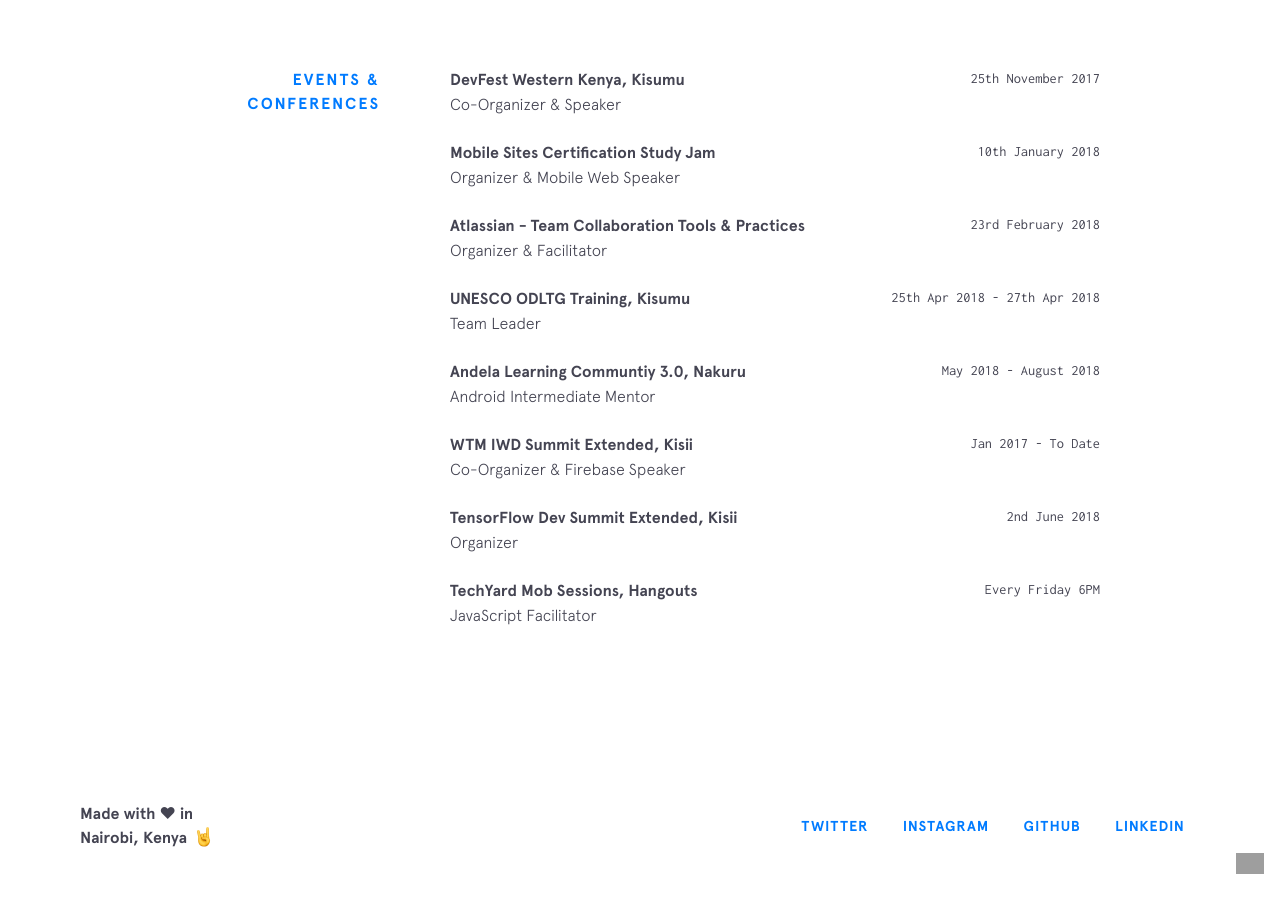
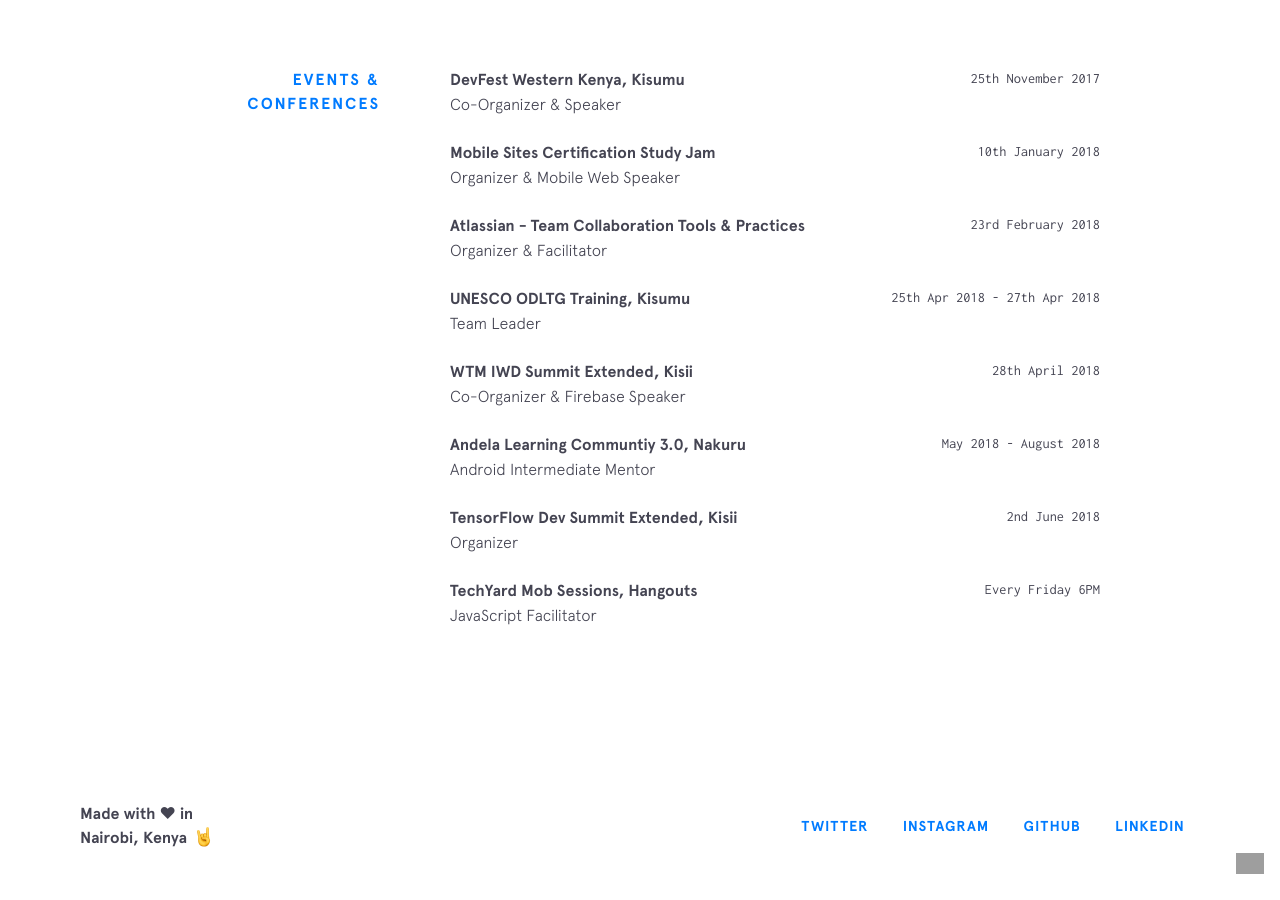
Before and after one commit to Timtech4u/timtech4u.github.io, a Jekyll site: the page built from index.html, in a window 1280 px wide and 900 px high, scrolled down 5488 px. Built offline with Jekyll 4.4.1, drawn with Linux system fonts in a browser that asks for light colours; nearby versions of some CDN libraries; grey boxes are pictures that could not be loaded.

Commit message:
added conferences section

```diff
--- a/_data/conferences.yml
+++ b/_data/conferences.yml
@@ -18,15 +18,15 @@
   time: 25th Apr 2018 - 27th Apr 2018
   position: Team Leader
 
+- company: WTM IWD Summit Extended, Kisii
+  url: https://www.meetup.com/GDG-Kisii/events/249385450/
+  time: 28th April 2018
+  position: Co-Organizer & Firebase Speaker
+
 - company: Andela Learning Communtiy 3.0, Nakuru
-  url: https://kucsa.kedevelopers.com/
+  url: https://www.eventbrite.com/o/andela-learning-community-nakuru-16475574329
   time: May 2018 - August 2018
   position: Android Intermediate Mentor
-
-- company: WTM IWD Summit Extended, Kisii
-  url: https://kucsa.kedevelopers.com/
-  time: Jan 2017 - To Date
-  position: Co-Organizer & Firebase Speaker
 
 - company: TensorFlow Dev Summit Extended, Kisii
   url: https://kucsa.kedevelopers.com/
```
